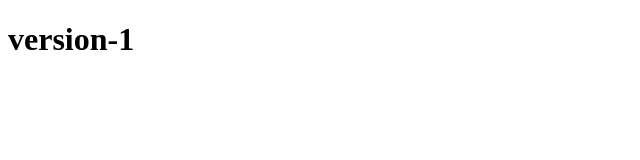
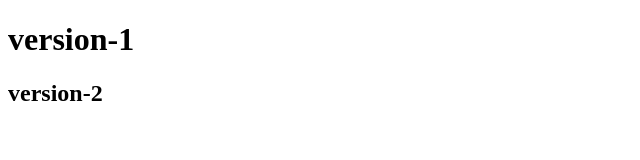
Before and after one commit to gowthamveerendra/git-sample, a plain HTML site: page index.html in a window 1280 px wide. Shown: the whole page, without its empty margins (0-640 px from the left). Drawn offline with Linux system fonts and the light colour scheme.

Commit message:
version-2

```diff
--- a/index.html
+++ b/index.html
@@ -7,5 +7,6 @@
   </head>
   <body>
     <h1>version-1</h1>
+    <h2>version-2</h2>
   </body>
 </html>
```
